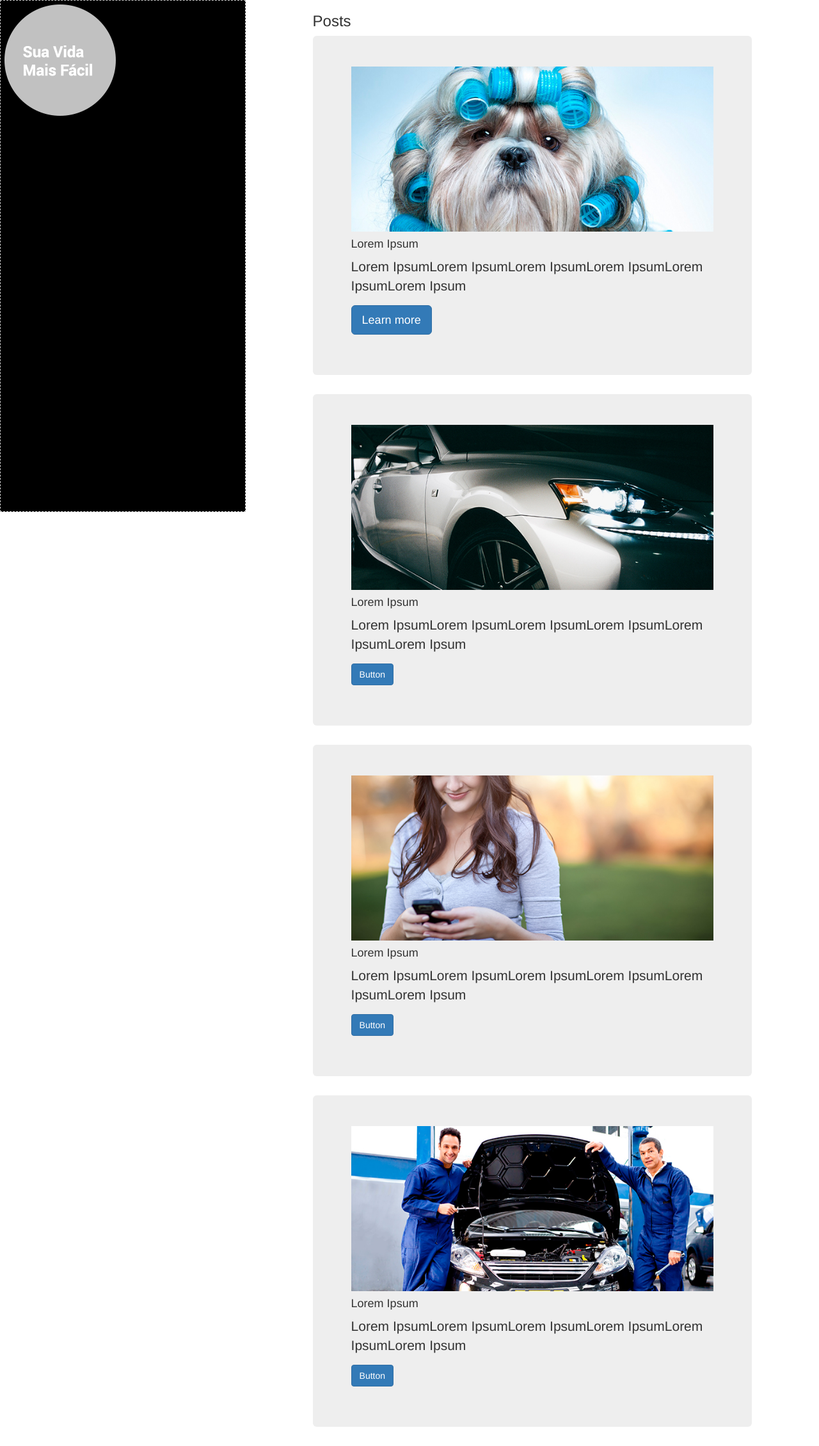
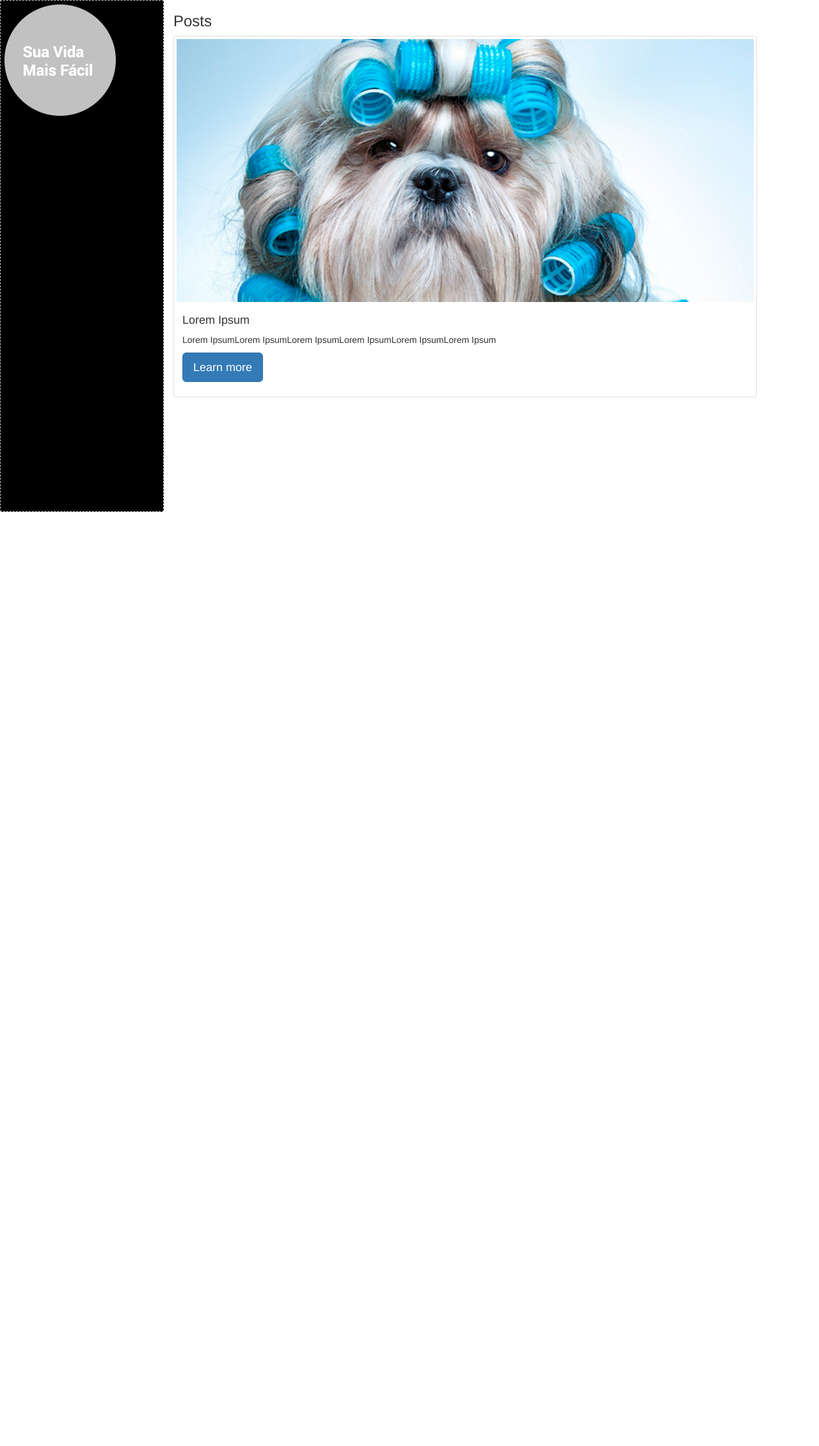
Before and after one commit to marcusberger/VidaFacil, a PHP site: page / in a window 1280 px wide; the page is wider, and only the part inside the window is pictured. Shown: that part at 64% size. After the commit the page ends 800 px from the top of that part, so only its background shows below. Run offline with PHP 8.4, Linux system fonts and the light colour scheme.

Commit message:
arrumando area de conteudo e conteudo

```diff
--- a/css/sidebar.css
+++ b/css/sidebar.css
@@ -1,11 +1,11 @@
 #sidebarFixo{
 	position: fixed;
-  	width: 30%;
+  	width: 20%;
   	overflow:hidden;
   	border:1px dashed #CCC;
   	padding:6px;
   	height: 100%;
-  	display: inline-inline;
+  	display: inline;
   	float: left;
   	background-color: #000000;
 }
@@ -13,7 +13,7 @@
 #conteudo{
   margin:0 auto;
 
-  width:70%;
+  width:80%;
   height:100%;
   display: inline;
   float: right;
@@ -22,5 +22,15 @@
 #post{
 	height: 10%;
 	width: 80%;
+	display: inline-block;
+	float: center;
+
+
 
 }
+
+#img{
+	width: 100%;
+	height: 30%;
+
+}
--- a/index.html
+++ b/index.html
@@ -23,11 +23,12 @@
 
       <div id="conteudo">
 
-        <section class="container" id="post">
+        <section class="container" >
+
            <h3>Posts</h3>
-           <figure class="jumbotron" >
-               <img class="img-responsive" src="img/foto-01.jpg">
-              <figcaption class='caption'>
+           <figure id="post" class="thumbnail post-responsive" >
+               <img id="img" class="img-responsive" src="img/foto-01.jpg">
+              <figcaption class='caption' id="caption">
                   <h4 data-toggle="collapse" data-target="#post1">Lorem Ipsum</h4>
                   <p>Lorem IpsumLorem IpsumLorem IpsumLorem IpsumLorem IpsumLorem Ipsum</p>
 
@@ -38,39 +39,7 @@
 
 
 
-           <figure class="jumbotron post-responsive">
-               <img class="img-responsive" src="img/foto-02.jpg">
-              <figcaption class='caption'>
-                  <h4 data-toggle="collapse" data-target="#post1">Lorem Ipsum</h4>
-                  <p>Lorem IpsumLorem IpsumLorem IpsumLorem IpsumLorem IpsumLorem Ipsum</p>
 
-                  <p><a href="#" class="btn btn-primary" role="button">Button</a>
-
-              </figcaption>
-           </figure>
-
-
-           <figure class="jumbotron post-responsive">
-               <img class="img-responsive" src="img/foto-03.jpg">
-              <figcaption class='caption'>
-                  <h4 data-toggle="collapse" data-target="#post1">Lorem Ipsum</h4>
-                  <p>Lorem IpsumLorem IpsumLorem IpsumLorem IpsumLorem IpsumLorem Ipsum</p>
-
-                  <p><a href="#" class="btn btn-primary" role="button">Button</a>
-
-              </figcaption>
-           </figure>
-
-           <figure class="jumbotron post-responsive">
-               <img class="img-responsive" src="img/foto-04.jpg">
-              <figcaption class='caption'>
-                  <h4 data-toggle="collapse" data-target="#post1">Lorem Ipsum</h4>
-                  <p>Lorem IpsumLorem IpsumLorem IpsumLorem IpsumLorem IpsumLorem Ipsum</p>
-
-                  <p><a href="#" class="btn btn-primary" role="button">Button</a>
-
-              </figcaption>
-           </figure>
 
         </section>
        </div>
```
